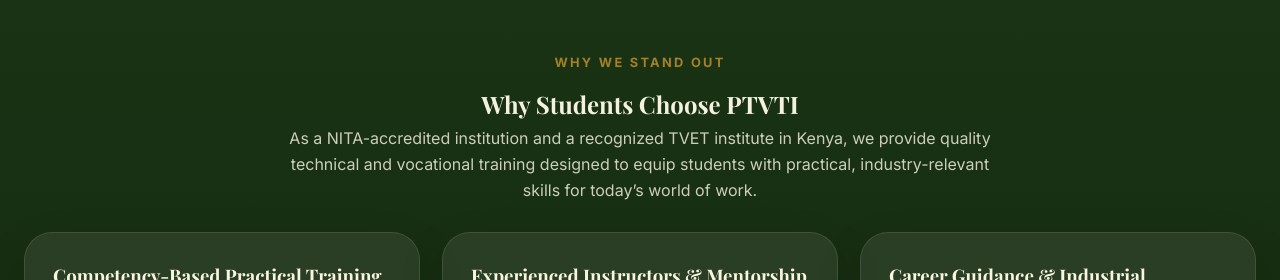
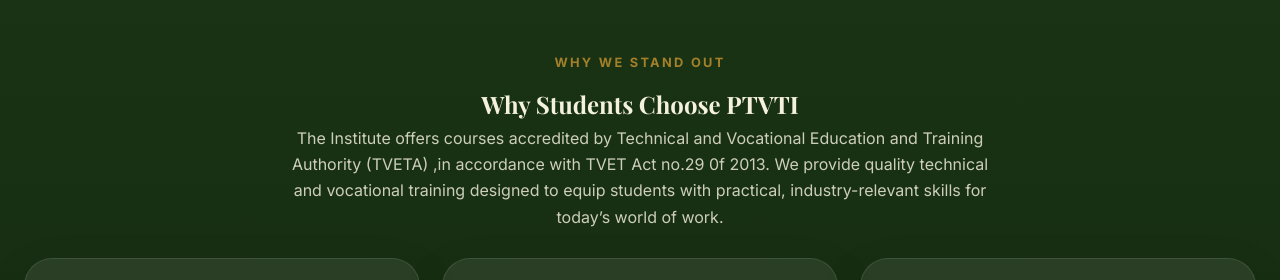
Before and after one commit to ashirumah11/SIT_PROJECT, a React app in the folder technical-university-system/frontend/: page / in a window 1280 px wide. Shown: the part 814-1094 px from the top of the page. Built offline with nearby package versions, Linux system fonts and the light colour scheme; no server answers; the HTML template or start-up script is replaced by a standard one; a web font is replaced by a local one.

Commit message:
PTVTI pre-production backup

```diff
--- a/technical-university-system/frontend/src/pages/Home.jsx
+++ b/technical-university-system/frontend/src/pages/Home.jsx
@@ -464,9 +464,10 @@
         <div className="section-heading">
           <span className="eyebrow">Why we stand out</span>
           <h2>Why Students Choose PTVTI</h2>
-          <p>As a NITA-accredited institution
-            and a recognized TVET institute in Kenya,
-            we provide quality technical and vocational
+          <p>The Institute offers courses accredited by
+            Technical and Vocational Education and Training Authority (TVETA)
+            ,in accordance with TVET Act no.29 0f 2013.
+            We provide quality technical and vocational
             training designed to equip students with
             practical, industry-relevant skills for
             today’s world of work.
```
